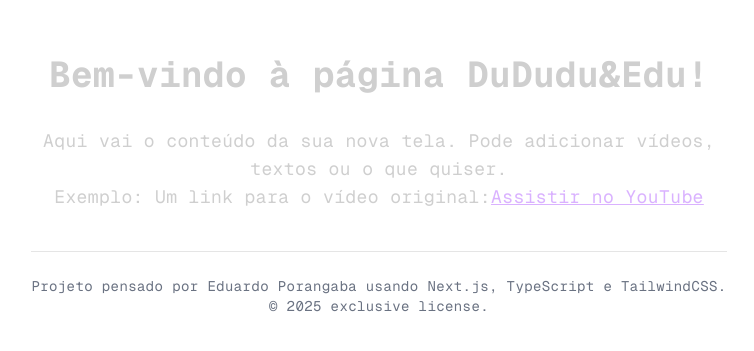
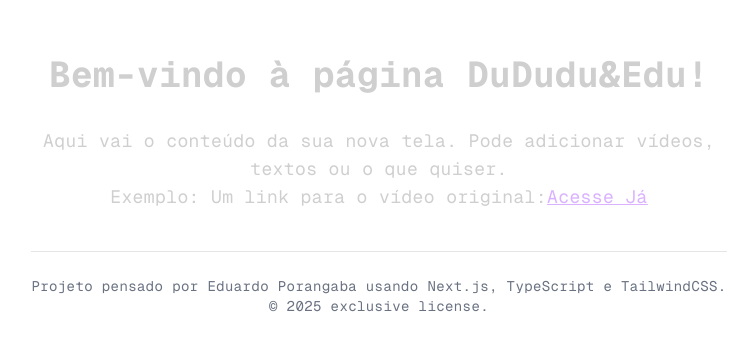
Before and after one commit to eduardoporangaba/about-me, a Next.js app: page /dududu-edu in a window 1280 px wide. Shown: the part 203-554 px from the top of the page, without its empty margins (261-1015 px from the left). Built offline with nearby package versions, Linux system fonts and the light colour scheme.

Commit message:
mais um erro

```diff
--- a/app/dududu-edu/page.tsx
+++ b/app/dududu-edu/page.tsx
@@ -12,12 +12,12 @@ export default function DududuEdu() {
         <br />
         Exemplo: Um link para o vídeo original:
         <a
-          href="https://youtu.be/alanzoka"
+          href="https://www.instagram.com/palmeiras/"
           target="_blank"
           rel="noopener noreferrer"
           className="text-purple-300 underline"
         >
-          Assistir no YouTube
+          Acesse Já
         </a>
       </p>
       {/* Adicione mais elementos aqui, como embeds, imagens, etc. */}
--- a/app/page.tsx
+++ b/app/page.tsx
@@ -84,7 +84,6 @@ export default function Home() {
                     className="w-full text-left px-4 py-3 hover:bg-neutral-100 dark:hover:bg-neutral-800 block"
                   >
                     {" "}
-                    // Corrigi pra Link e rota válida Sobre mim
                   </Link>
                   <a
                     href="mailto:eduardoporangaba2@gmail.com"
```
